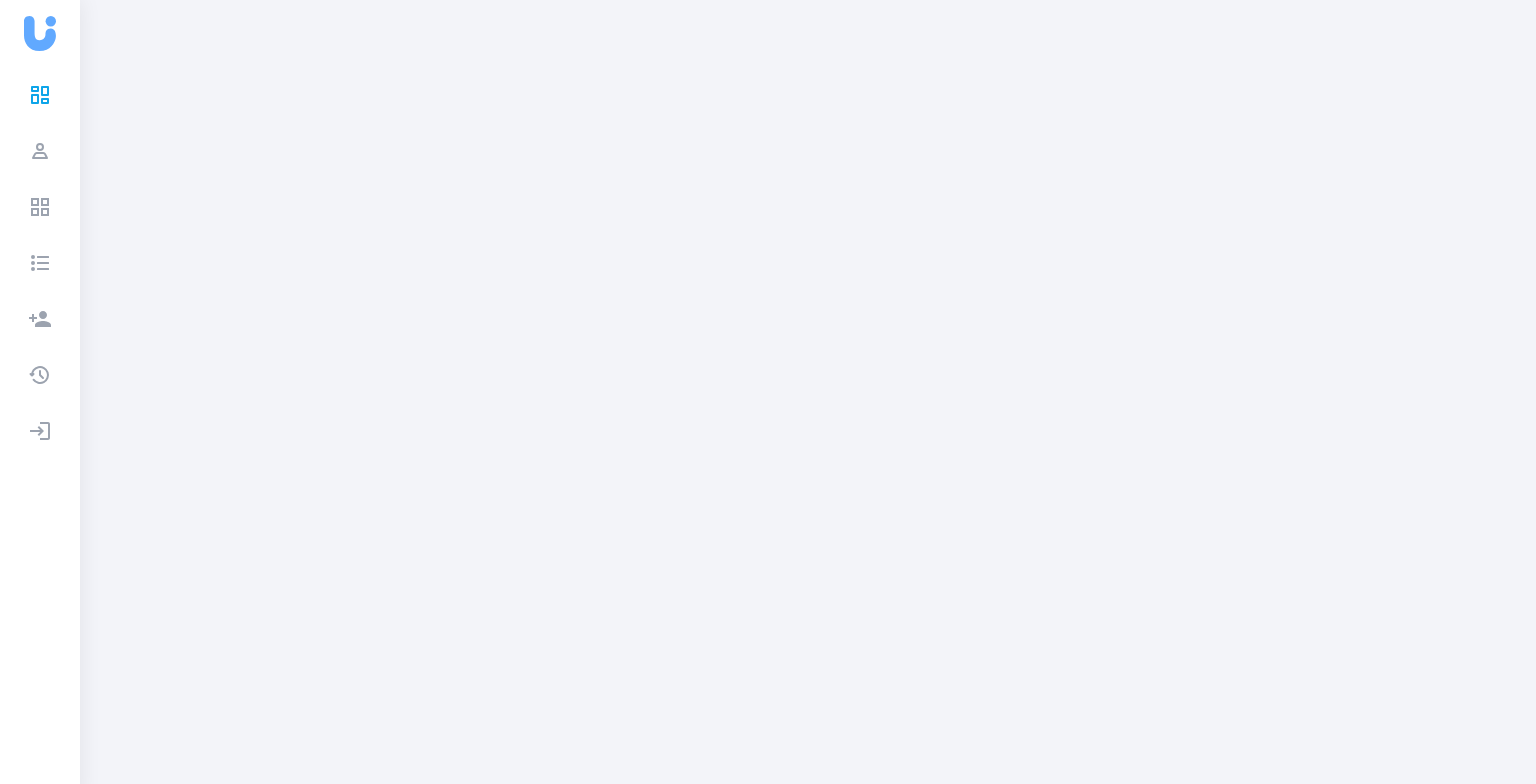
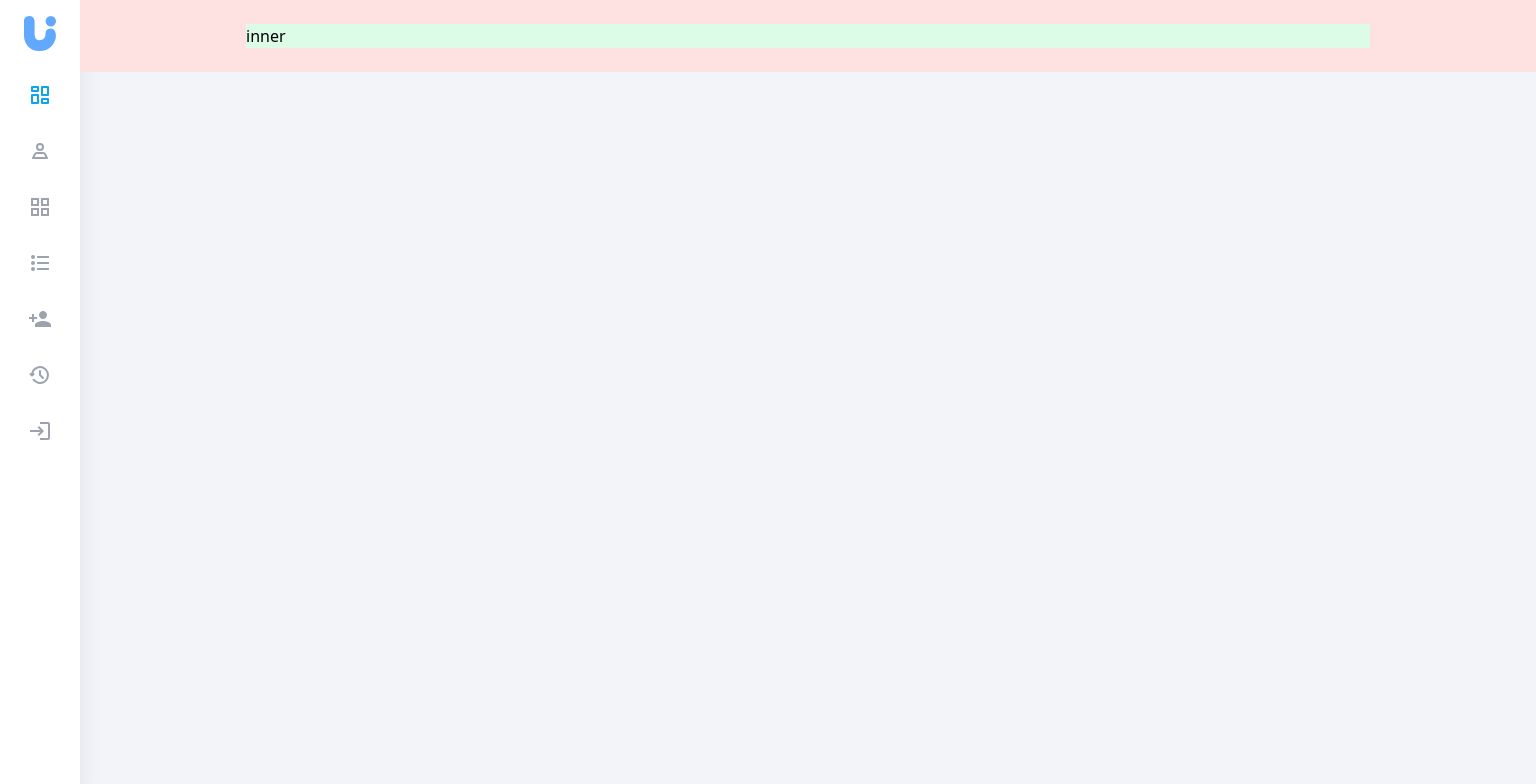
Before and after one commit to umardev500/gclub-ui, a React (Vite) app: page / in a window 1536 px wide. Shown: the top 784 px of the page. Built offline with nearby package versions, Linux system fonts and the light colour scheme.

Commit message:
add header scss and make limit container on large screen (2xl) to max width 1124px

```diff
--- a/src/assets/scss/app.scss
+++ b/src/assets/scss/app.scss
@@ -3,8 +3,15 @@
 @tailwind utilities;
 
 @import "sidebar/sidebar";
+@import "header/header";
 
 
 body {
   background-color: rgb(243, 244, 249);
 }
+
+@media (min-width: 1536px) {
+  .container {
+    max-width: 1124px;
+  }
+}
--- /dev/null
+++ b/src/assets/scss/header/header.scss
@@ -0,0 +1,3 @@
+.header {
+  height: 72px;
+}
--- a/src/components/organisms/header/Header.tsx
+++ b/src/components/organisms/header/Header.tsx
@@ -1,5 +1,9 @@
 import React from 'react'
 
 export const Header: React.FC = () => {
-    return <div></div>
+    return (
+        <header className="header fixed flex right-0 left-20 bg-red-100">
+            <div className="inner container m-auto bg-green-100">inner</div>
+        </header>
+    )
 }
--- a/src/components/pages/Home.tsx
+++ b/src/components/pages/Home.tsx
@@ -1,10 +1,11 @@
 import React from 'react'
-import { Sidebar } from '..'
+import { Header, Sidebar } from '..'
 
 export const Home: React.FC = () => {
     return (
         <div>
             <Sidebar />
+            <Header />
         </div>
     )
 }
```
